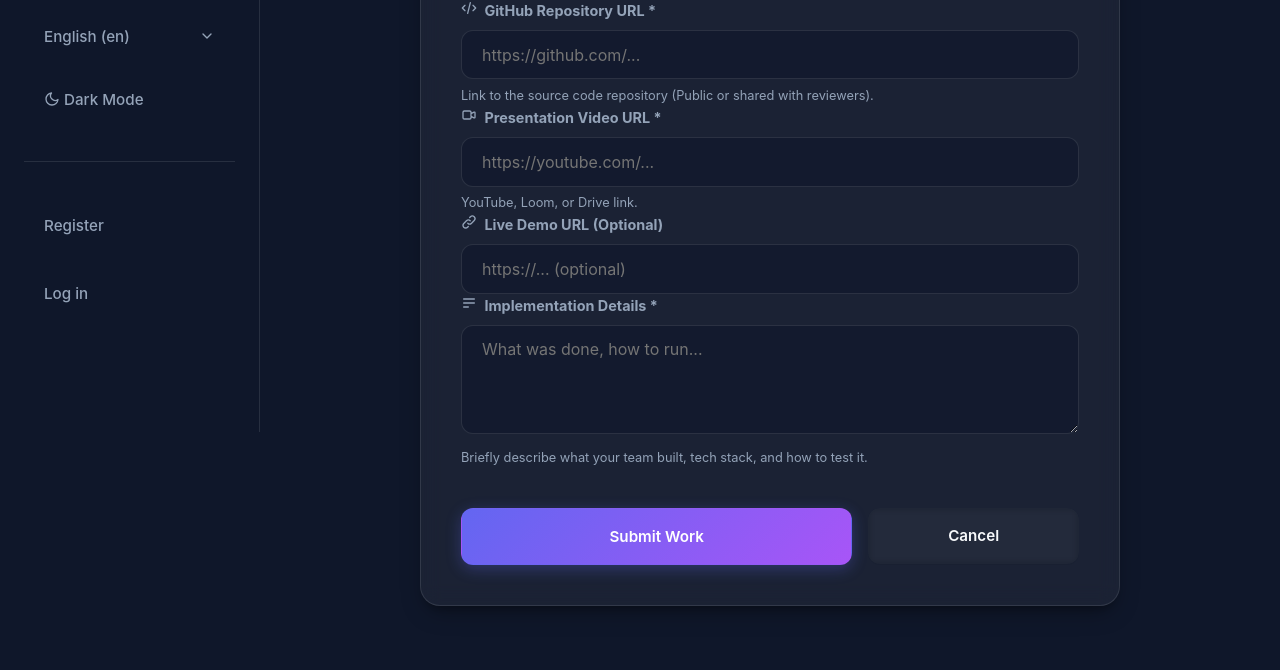
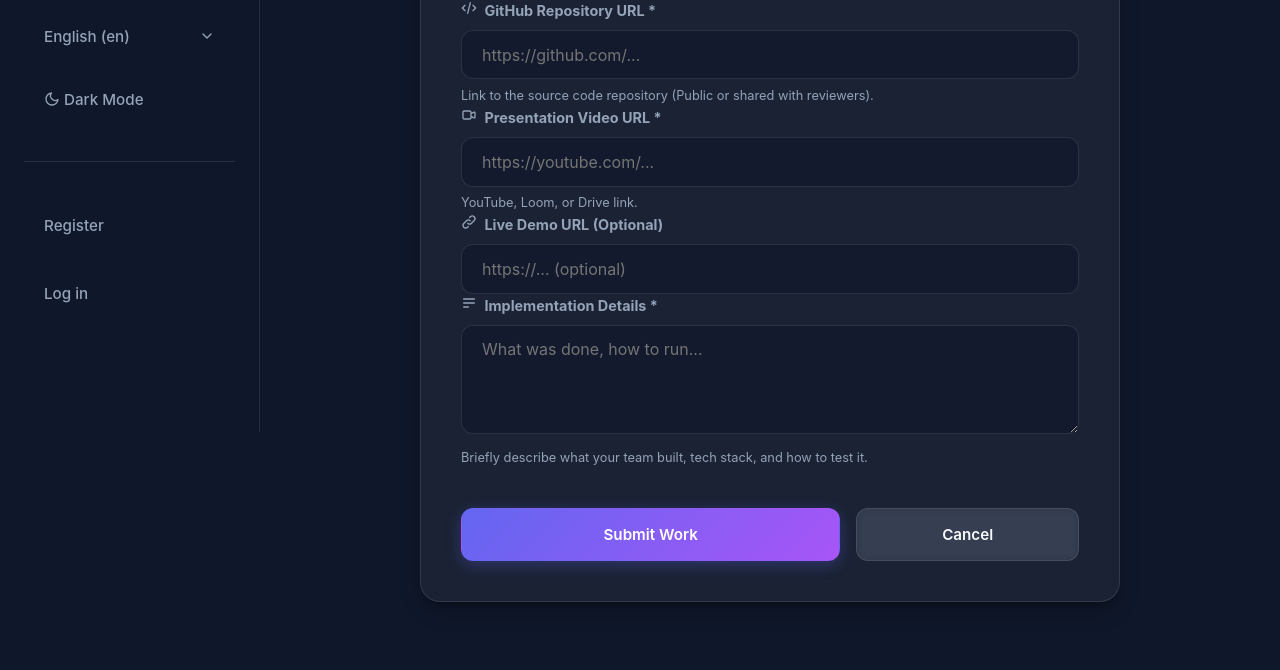
Before and after one commit to yourbrolol/team404NotFound, a Django app: template ContestKeeper/app/templates/app/submissions/submission_form.html in a window 1280 px wide. Shown: the part 368-1038 px from the top of the page. After the commit the page ends 972 px from the top, so only its background shows below. Run offline with Django 5.2, Linux system fonts and the light colour scheme; the template is opened without the code that fills it: values that come from a table or form of the project are taken from there, others are empty; data comes from the database, SQL or seed files in the repository; some web fonts are replaced.

Commit message:
Fix Cancel button styling in submission form

```diff
--- a/ContestKeeper/app/static/css/submissions/submission_form.css
+++ b/ContestKeeper/app/static/css/submissions/submission_form.css
@@ -87,16 +87,25 @@
 
 .a-001 {
     flex: 1;
-    padding: 1rem;
-    border: none;
-    background: var(--overlay-subtle);
+    padding: 0.75rem 1.5rem;
+    border: 1px solid var(--border);
+    background: var(--bg-slate-tint);
+    color: var(--text-main);
+    backdrop-filter: blur(4px);
+}
+
+.a-001:hover {
+    background: rgba(var(--slate-rgb), 0.25);
+    transform: translateY(-1px);
 }
 
 .a-002 {
     width: auto;
-    background: none;
+    background: transparent;
     border: none;
     font-weight: 600;
+    color: var(--text-main);
+    cursor: pointer;
 }
 
 .button-001 {
```
